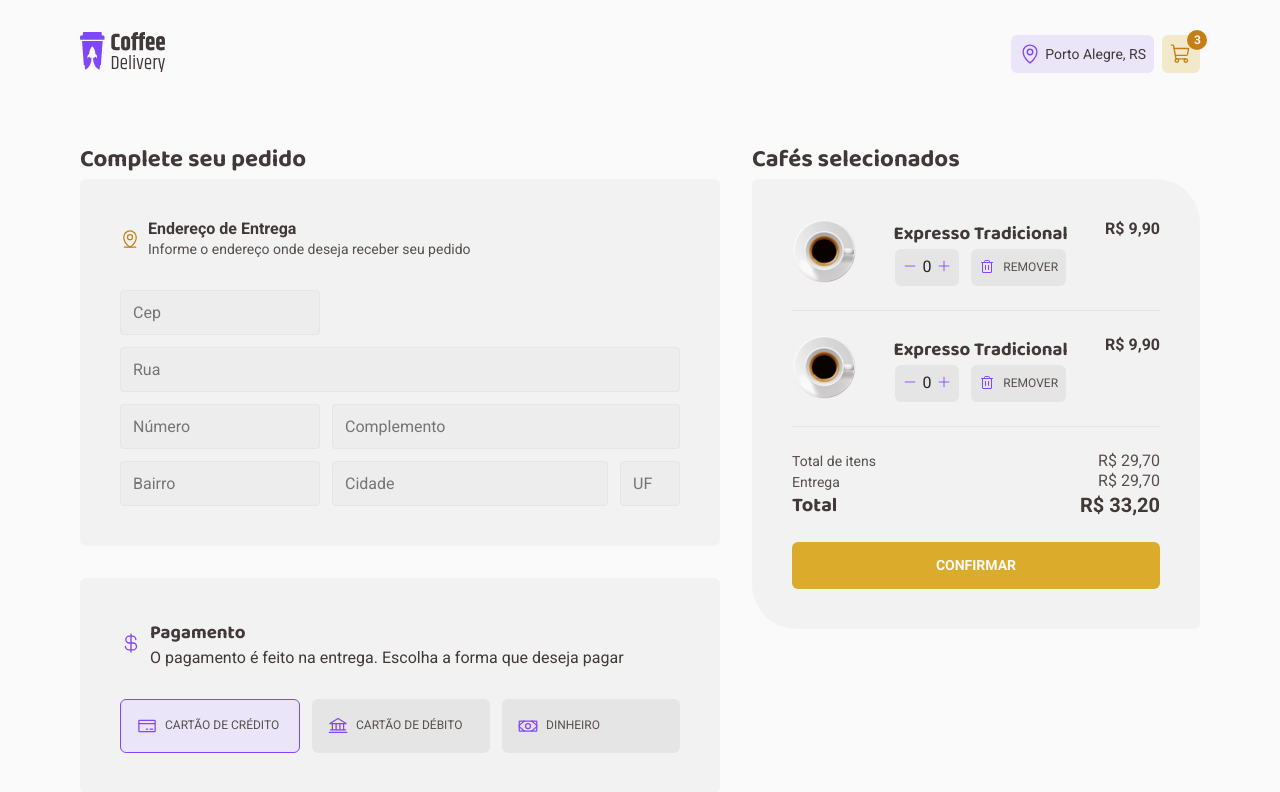
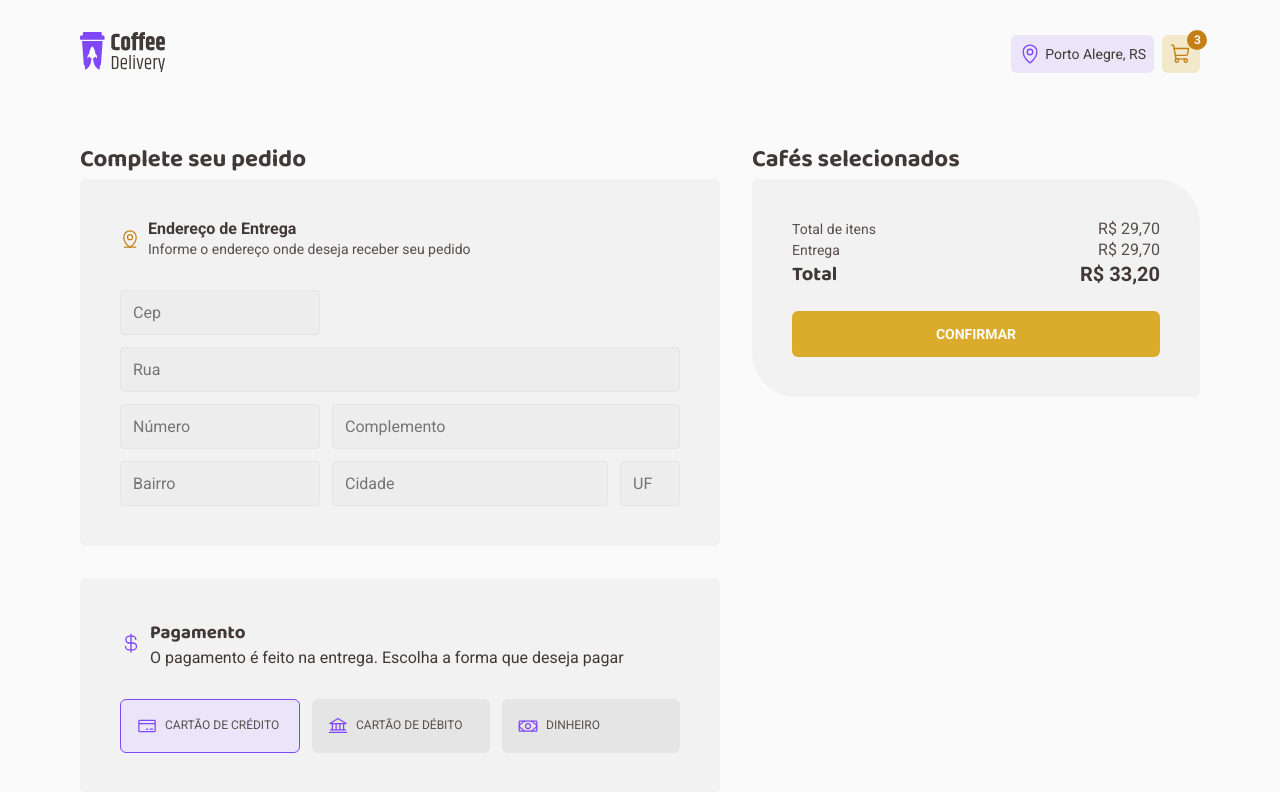
Before and after one commit to irailtonreis/ignite-coffee-delivery, a React (Vite) app: page /checkout in a window 1280 px wide. Shown: the top 792 px of the page. Built offline with nearby package versions, Linux system fonts and the light colour scheme.

Commit message:
feat: Context - Lógica listar itens no checkout

```diff
--- a/src/pages/Checkout/index.tsx
+++ b/src/pages/Checkout/index.tsx
@@ -1,4 +1,4 @@
-import React from "react";
+import React, { useContext } from "react";
 
 import {
   CheckoutContainer,
@@ -32,8 +32,12 @@ import {
 import {QuantityButton } from "../../components/QuantityButton"
 import { Bank, CreditCard, CurrencyDollar, MapPinLine, Money, Trash } from "phosphor-react";
 import TumbCoffee from "../../assets/thumb-coffee.png"
+import { OrderContext } from "../../Contexts/OrderContext";
+import { formatPriceToReal } from "../../utils/index"
 
 const Checkout: React.FC = () => {
+  const { order } = useContext(OrderContext)
+
   return (
     <CheckoutContainer>
       <AddressContainer>
@@ -78,26 +82,20 @@ const Checkout: React.FC = () => {
       <CheckoutCart>
       <h2>Cafés selecionados</h2>
         <CheckoutContentCart>
-        <CartList>
-            <ListItem>
+          {
+            order.map((item)=> (
+              <CartList>
+              <ListItem>
               <img src={TumbCoffee}/>
               <ListItemDatail>
-                <h3>Expresso Tradicional</h3>
+                <h3>{item.title}</h3>
                 <QuantityRemove><QuantityButton /><RemoveButton><Trash size={16} color="#8047F8"/>Remover</RemoveButton></QuantityRemove>
               </ListItemDatail>
-              <span>R$ 9,90</span>
+              <span>{formatPriceToReal(item.price)}</span>
             </ListItem>
-        </CartList>
-        <CartList>
-            <ListItem>
-              <img src={TumbCoffee}/>
-              <ListItemDatail>
-                <h3>Expresso Tradicional</h3>
-                <QuantityRemove><QuantityButton /><RemoveButton><Trash size={16} color="#8047F8"/>Remover</RemoveButton></QuantityRemove>
-              </ListItemDatail>
-              <span>R$ 9,90</span>
-            </ListItem>
-        </CartList>
+          </CartList>
+            ))
+          }
         <CartTotal>
           <div><p>Total de itens</p><strong>R$ 29,70</strong></div>
           <div><p>Entrega</p><strong>R$ 29,70</strong></div>
--- a/src/pages/Home/index.tsx
+++ b/src/pages/Home/index.tsx
@@ -26,6 +26,7 @@ import WatchIconBanner from "../../assets/wrapper-icon-banner.svg";
 import CofferIconBanner from "../../assets/watch-icon-banner.svg";
 import { ShoppingCart } from "phosphor-react";
 import { OrderContext, Product } from "../../Contexts/OrderContext";
+import { formatPriceToReal } from "../../utils/index"
 
 const products: Product[] = [
   {
@@ -153,15 +154,6 @@ const products: Product[] = [
 const Home: React.FC = () => {
   const { setOrder } = useContext(OrderContext)
 
-  function formatPriceToReal(valor) {
-    const formatador = new Intl.NumberFormat('pt-BR', {
-        style: 'currency',
-        currency: 'BRL'
-    });
-
-    return formatador.format(valor);
-}
-
 const handleClick = (product: Product) => {
   setOrder(prevOrder => [...prevOrder, product]);
 };
--- /dev/null
+++ b/src/utils/index.tsx
@@ -0,0 +1,8 @@
+export function formatPriceToReal(valor) {
+    const formatador = new Intl.NumberFormat('pt-BR', {
+        style: 'currency',
+        currency: 'BRL'
+    });
+
+    return formatador.format(valor);
+}
```
